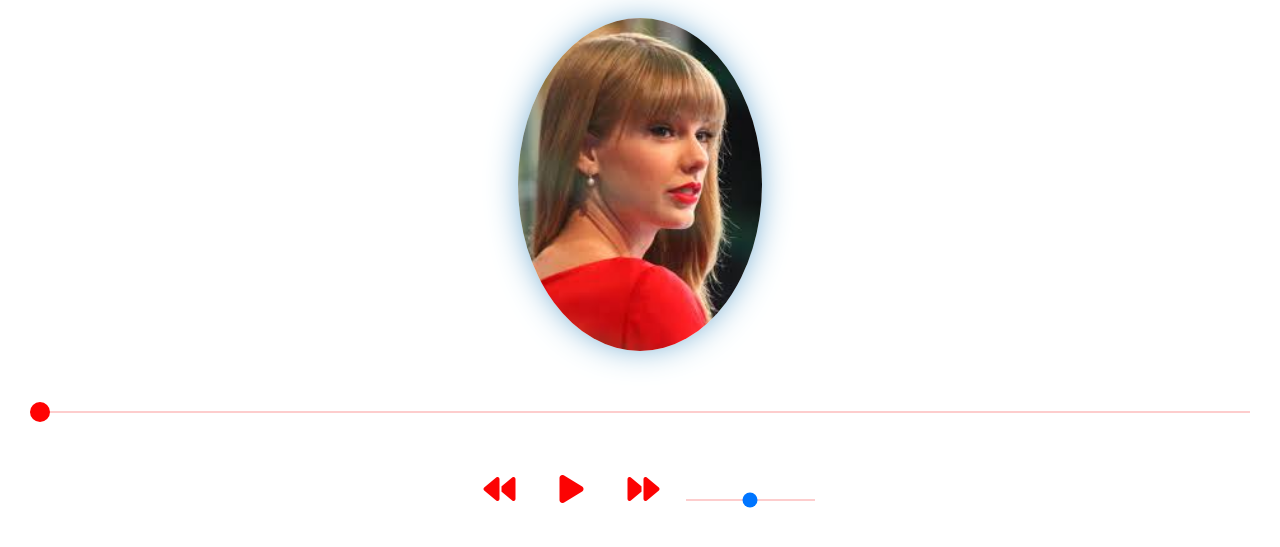
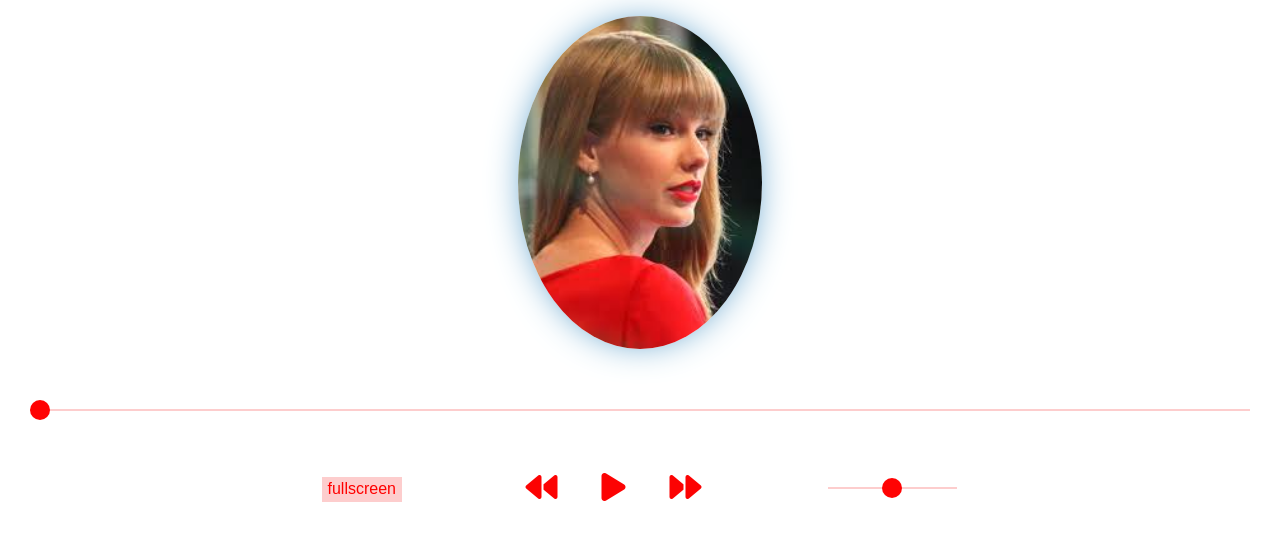
Before and after one commit to rezaa1990/https---github.com-rezaa1990-musicplayer, a plain HTML site: page index.html in a window 1280 px wide. Shown: the part 223-770 px from the top of the page. Drawn offline with Linux system fonts and the light colour scheme.

Commit message:
fullscreen button made and activated

```diff
--- a/index.html
+++ b/index.html
@@ -12,6 +12,7 @@
     <img id="music-cover" alt="">
     <input id="music-time" type="range" value="0">
     <div id="btns">
+        <button id="fullScreenBtn">fullscreen</button>
         <i id="pre-btn" class="fas fa-backward"></i>
         <i id="play-btn" class="fas fa-play"></i>
         <i id="next-btn" class="fas fa-forward"></i>
--- a/script.js
+++ b/script.js
@@ -25,12 +25,18 @@ let preBtn = document.querySelector("#pre-btn")
 let musicCover = document.querySelector("#music-cover")
 let musicName = document.querySelector("#music-name")
 let volumeBtn = document.querySelector("#volume-btn")
-
+let fullScreenBtn = document.querySelector("#fullScreenBtn")
+console.log(fullScreenBtn)
 
 let currentMusic = 0;
 let audio = musics[currentMusic].audio
 musicCover.src = musics[currentMusic].cover
 musicName.innerText = musics[currentMusic].name
+
+
+fullScreenBtn.addEventListener("click", (e)=>{
+    document.documentElement.requestFullscreen()
+})
 
 
 volumeBtn.addEventListener("input", (e)=>{
--- a/style.css
+++ b/style.css
@@ -56,8 +56,34 @@ body {
   }
 
   #volume-btn{
+    position: relative;
+    left: 100px;
+    bottom: 10px;
     height: 2px;
     appearance: none;
     background-color: rgba(243, 9, 9, 0.2);
     cursor: pointer;
   }
+
+
+
+  #volume-btn::-webkit-slider-thumb {
+    width: 20px;
+    height: 20px;
+    appearance: none;
+    border-radius: 50%;
+    background-color: rgb(255, 3, 3);
+  }
+
+
+  #fullScreenBtn{
+    position: relative;
+    bottom: 5px;
+    left: -100px;
+    font-size: 1em;
+    color: red;
+    width: 80px;
+    height: 25px;
+    background-color: rgba(243, 9, 9, 0.2);
+    border: 0px;
+  }
```
